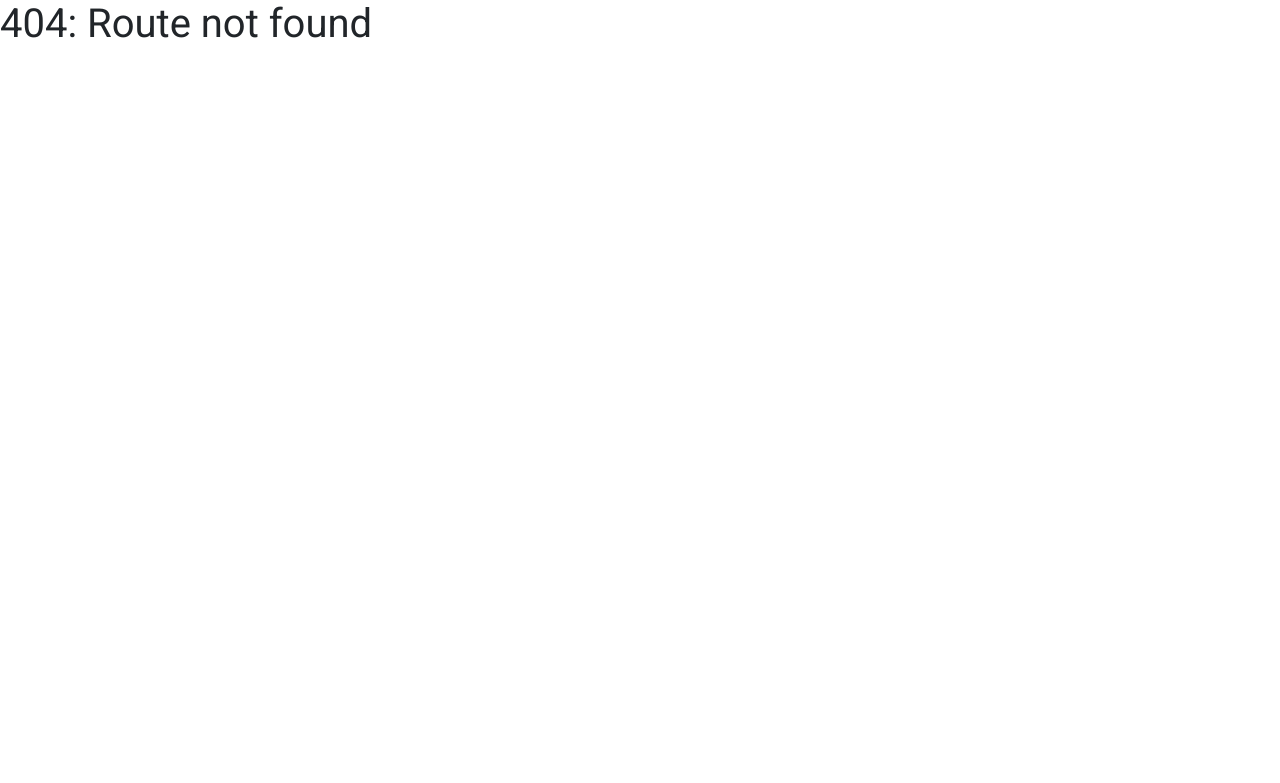
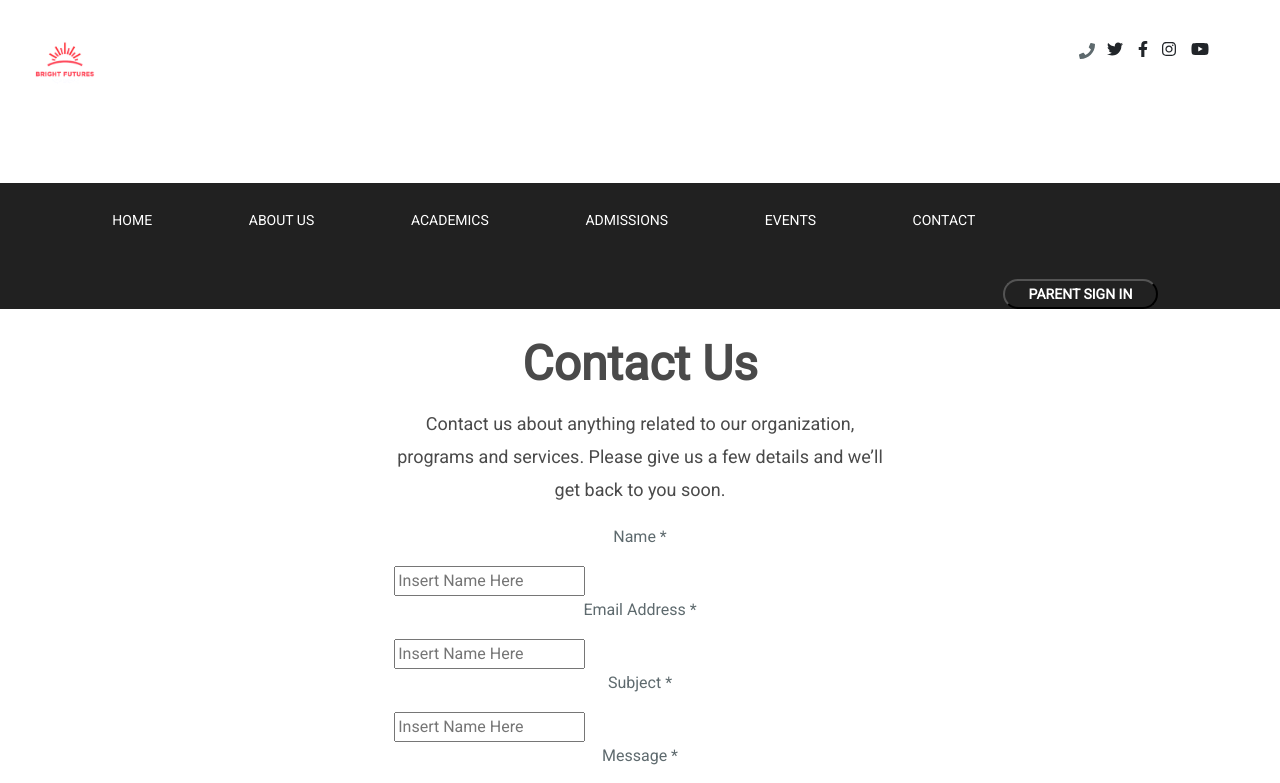
Before and after one commit to GTBitsOfGood/bright-futures-academy, a React (Create React App) app in the folder client/: page /contact in a window 1280 px wide. Before the commit this address had no page. Shown: the top 783 px of the page. Built offline with nearby package versions, Linux system fonts and the light colour scheme.

Commit message:
Start Contact Us Page

```diff
--- a/client/src/App.js
+++ b/client/src/App.js
@@ -1,7 +1,7 @@
 import React from 'react';
 import { BrowserRouter as Router, Route, Switch} from 'react-router-dom';
 import './App.css';
-import { PaymentPortal, AboutUs, Login, PaymentPage, NoMatch, LandingPage, EventsPage} from './pages';
+import { PaymentPortal, Contact, AboutUs, Login, PaymentPage, NoMatch, LandingPage, EventsPage} from './pages';
 import { library } from '@fortawesome/fontawesome-svg-core';
 import { faPhone } from '@fortawesome/free-solid-svg-icons';
 import { fab } from '@fortawesome/free-brands-svg-icons';
@@ -25,6 +25,7 @@ const App = () => (
       <Route path="/landingPage" component={LandingPage} />
       <Route path="/events" component={EventsPage} />
       <Route path="/aboutUs" component={AboutUs} />
+      <Route path="/contact" component={Contact} />
       <Route component={NoMatch} />
       </Switch>
     </Router>
--- /dev/null
+++ b/client/src/components/ContactUs.js
@@ -0,0 +1,59 @@
+import React, { Component } from 'react';
+import './css/ContactUs.css';
+
+class ContactUs extends Component {
+
+    constructor(props) {
+        super(props);
+
+        this.onValueChange = this.onValueChange.bind(this);
+
+        this.state = {
+            name: '',
+            email: '',
+            subject: '',
+            message: ''
+        }
+    }
+
+    onValueChange(e) {
+        this.setState({
+            [e.target.name]: e.target.value
+        })
+    }
+
+    render() {
+        return (
+            <div className="contactUsContainer">
+                <div className="contactUsMain">
+                    <p className="contactUsHeaderText">
+                        Contact Us
+                    </p>
+                    <p className="contactUsDescriptionText">
+                        Contact us about anything related to our organization, programs and services. Please give us a few details and we’ll get back to you soon.
+                    </p>
+                    <div>
+                        <p className="contactFormText">
+                            Name *
+                        </p>
+                        <input type="text" name="name" value={this.state.name} onChange={(e) => {this.onValueChange(e)}} placeholder="Insert Name Here" onFocus="if(this.value==this.defaultValue)this.value='';"/>
+                        <p className="contactFormText">
+                            Email Address *
+                        </p>
+                        <input type="text" name="email" value={this.state.email} onChange={(e) => {this.onValueChange(e)}} placeholder="Insert Name Here" onFocus="if(this.value==this.defaultValue)this.value='';"/>
+                        <p className="contactFormText">
+                            Subject *
+                        </p>
+                        <input type="text" name="subject" value={this.state.subject} onChange={(e) => {this.onValueChange(e)}} placeholder="Insert Name Here" onFocus="if(this.value==this.defaultValue)this.value='';"/>
+                        <p className="contactFormText">
+                            Message *
+                        </p>
+                        <input type="text" name="message" className="contactUsMessageBox" value={this.state.message} onChange={(e) => {this.onValueChange(e)}} placeholder="Insert Name Here" onFocus="if(this.value==this.defaultValue)this.value='';"/>
+                    </div>
+                </div>
+            </div>
+        );
+    }
+}
+
+export default ContactUs;
--- a/client/src/components/LandingPageNavbar.js
+++ b/client/src/components/LandingPageNavbar.js
@@ -57,7 +57,11 @@ class LandingPageNavbar extends Component {
                         </form>
                     </p>
                     <p>
-                        <a className="noStyle" href="mailto:bfinfo@bfatl.org">Contact</a>
+                        <form action="">
+                            <Link to='/contact'>
+                                <input type="button" className="navbarButton" value="Contact"/>
+                            </Link>
+                        </form>
                     </p>
                     <div className="rightNavbar">
                         <form action="">
--- /dev/null
+++ b/client/src/components/css/ContactUs.css
@@ -0,0 +1,62 @@
+/* Import Roboto font */
+@import url(https://fonts.googleapis.com/css?family=Roboto);
+.contactUsHeaderText {
+    font-family: Roboto;
+    font-size: 48px;
+    font-weight: bold;
+    font-style: normal;
+    font-stretch: normal;
+    line-height: normal;
+    letter-spacing: normal;
+    color: #4a4a4a;
+}
+
+.contactUsDescriptionText {
+    font-family: Roboto;
+    font-size: 18px;
+    font-weight: normal;
+    font-style: normal;
+    font-stretch: normal;
+    line-height: 1.83;
+    letter-spacing: normal;
+    color: #4a4a4a;
+}
+
+.contactFormText {
+    height: 27px;
+    font-family: Roboto;
+    font-size: 16px;
+    font-weight: normal;
+    font-style: normal;
+    font-stretch: normal;
+    line-height: 1.69;
+    letter-spacing: normal;
+    color: #5e6a6e;
+}
+
+.contactUsMessageBox {
+    width: 60vh;
+    height: 50vh;
+    text-align: left;
+}
+
+.contactUsContainer {
+    padding: 2%;
+    flex-direction: column;
+    display: -webkit-box;
+    display: -moz-box;
+    display: -ms-flexbox;
+    display: -webkit-flex;
+    display: flex;
+    align-items: center;
+    justify-content: center;
+}
+
+.contactUsMain {
+    max-width: 40%;
+    margin: auto;
+}
+
+.contactUsInputBoxes {
+
+}
--- a/client/src/components/index.js
+++ b/client/src/components/index.js
@@ -19,3 +19,4 @@ export { default as Footer } from './Footer';
 export { default as LandingPageNews } from './LandingPageNews';
 export { default as Calendar } from './Calendar';
 export { default as About } from './About';
+export { default as ContactUs } from './ContactUs';
--- /dev/null
+++ b/client/src/pages/Contact.js
@@ -0,0 +1,26 @@
+import React, { Component } from 'react';
+import { Footer, LandingPageHeader, LandingPageNavbar, ContactUs } from './../components';
+
+class Contact extends Component {
+
+    constructor(props) {
+        super(props);
+
+        this.state = {
+
+        }
+    }
+
+    render() {
+        return (
+            <div>
+                <LandingPageHeader />
+                <LandingPageNavbar />
+                <ContactUs />
+                <Footer />
+            </div>
+        );
+    }
+}
+
+export default Contact;
--- a/client/src/pages/index.js
+++ b/client/src/pages/index.js
@@ -5,3 +5,4 @@ export { default as EventsPage } from './EventsPage';
 export { default as LandingPage } from './LandingPage';
 export { default as Login } from './Login';
 export { default as AboutUs } from './AboutUs';
+export { default as Contact } from './Contact';
```
